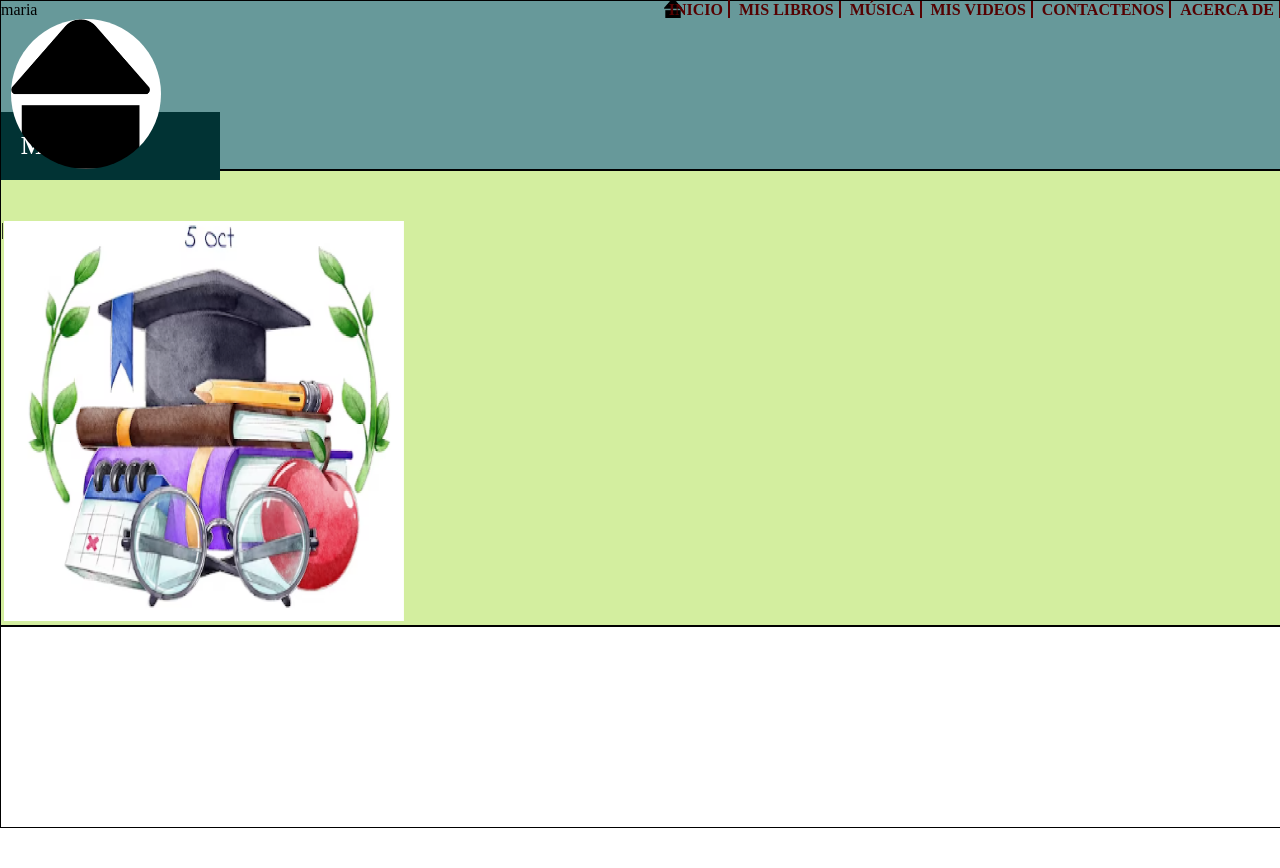
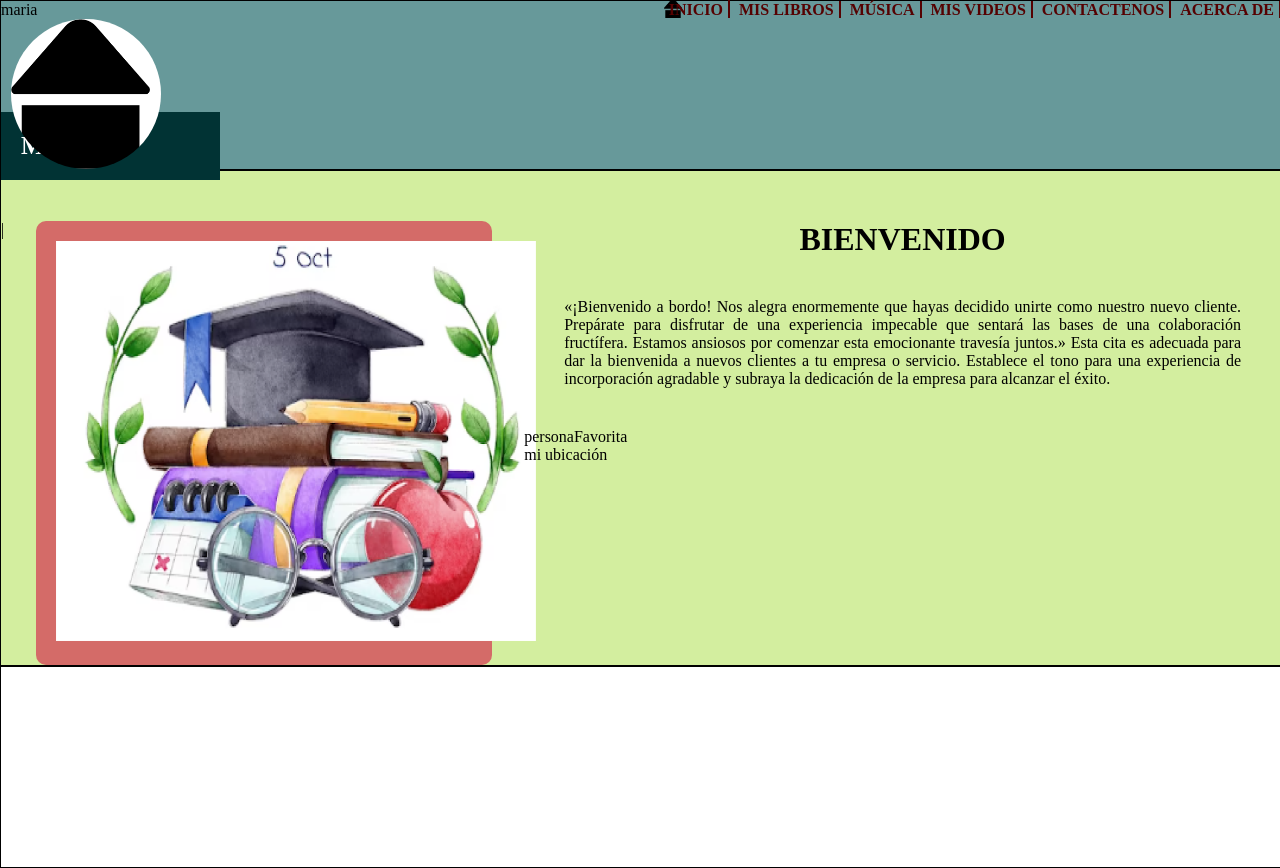
Before and after one commit to MariBelVZ/Miproyecto-1-2023, a plain HTML site: page index.html in a window 1280 px wide. Before the commit the page ends 828 px from the top, so only its background shows below. Drawn offline with Linux system fonts and the light colour scheme.

Commit message:
mi primer proyecto

```diff
--- a/css/estilo.css
+++ b/css/estilo.css
@@ -81,3 +81,22 @@ text-decoration: underline dashed;
 #cuerpoDetalle{
     flex: 60%;
 }
+#bordeImagen{
+    background-color: #d46b68;
+    padding: 20px;
+    text-align: center;
+    border-radius: 10px;
+    width: 80%;
+    margin: auto;
+    border-radius: 10px;
+}
+h1{
+    text-align: center;
+    font-weight: bold;
+    text-transform: uppercase;
+}
+#datosDetalle{
+    text-align: justify;
+    padding: 40px;
+
+}
--- a/index.html
+++ b/index.html
@@ -27,10 +27,27 @@
 <!--Aqui pondremos el cuerpo del index-->
     <div id="cuerpoContenido">|
         <div id="cuerpoImagen">
-            <img src="/img/Recurso 1.png" height="400" width= "400">
+            <div id="bordeImagen">
+            <img src="/img/Recurso 1.png" height="400" width= "480">
         </div>
-        <div id="cuerpoDetalle"></div>
+        </div>
+        <div id="cuerpoDetalle">
+            <h1>bienvenido</h1>
+            <div id="datosDetalle">
+                <p>«¡Bienvenido a bordo! Nos alegra enormemente que hayas decidido unirte como nuestro nuevo cliente. Prepárate para disfrutar de una experiencia impecable que sentará las bases de una colaboración fructífera. Estamos ansiosos por comenzar esta emocionante travesía juntos.»
+                    Esta cita es adecuada para dar la bienvenida a nuevos clientes a tu empresa o servicio. Establece el tono para una experiencia de incorporación agradable y subraya la dedicación de la empresa para alcanzar el éxito.</p>
+            </div>
+            <div id="botones">
+                <div id="botonFavorito">
+                    personaFavorita
+                </div>
+                <div id="botonUbicacion">
+                    mi ubicación
+                </div>
+            </div>
+        </div>
          </div>
+
     <!--Aqui colocaremos el pie de la web-->
     <footer></footer>
    </body>
```
